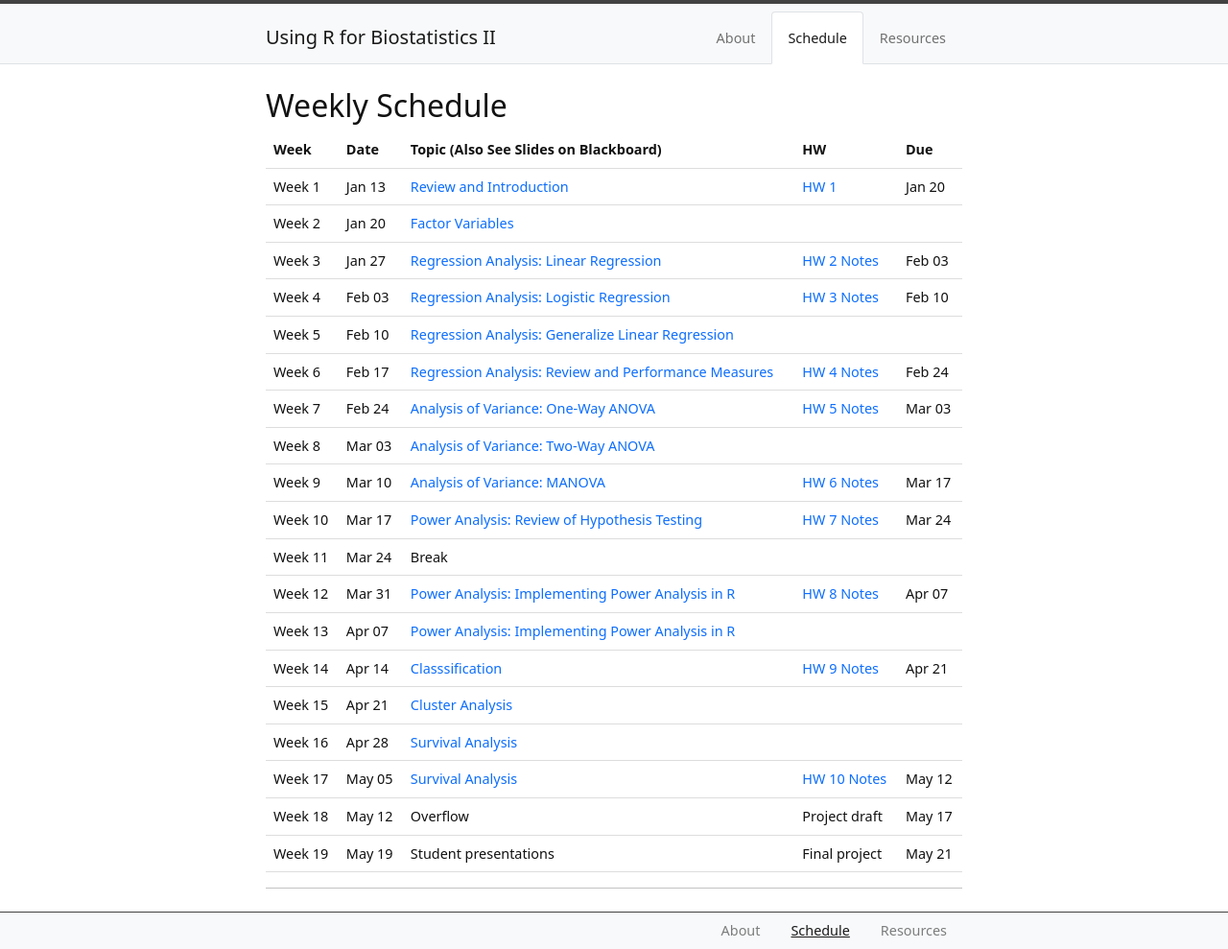
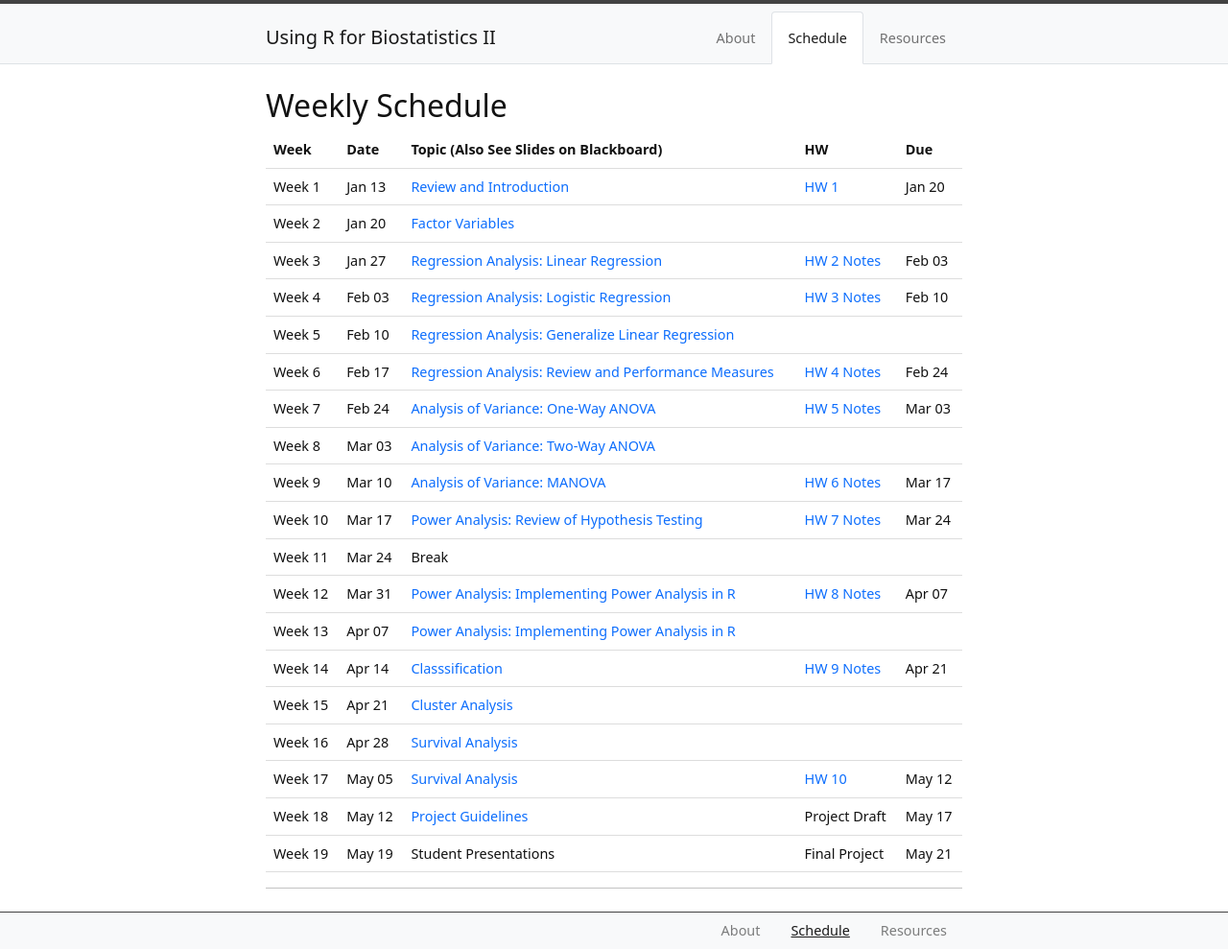
Before and after one commit to XiaoyuLiang/BIOE806-Spring2022, a Jekyll site: the page built from content/2-Schedule.md, in a window 1280 px wide. Shown: the whole page at 96% size. Built offline with Jekyll 4.4.1, drawn with Linux system fonts in a browser that asks for light colours.

Commit message:
Update 2-Schedule.md

```diff
--- a/content/2-Schedule.md
+++ b/content/2-Schedule.md
@@ -148,21 +148,21 @@ tr:hover {background-color: #D6EEEE;}
     <td>Week 17</td>
     <td>May 05</td>
     <td><a href="/BIOE806-Spring2022/Lecture/16-Survival-Analysis.html">Survival Analysis</a></td>
-    <td><a href="/BIOE806-Spring2022/HW/HW10.html">HW 10</a> <a href="/BIOE806-Spring2022/HW/HW10-Notes.html">Notes</a></td>
+    <td><a href="/BIOE806-Spring2022/HW/HW10.html">HW 10</a> </td>
     <td>May 12</td>
   </tr>
     <tr>
     <td>Week 18</td>
     <td>May 12</td>
-    <td>Overflow</td>
-    <td>Project draft</td>
+    <td><a href="/BIOE806-Spring2022/HW/HW11-Final-Project.html">Project Guidelines</a></td>
+    <td>Project Draft</td>
     <td>May 17</td>
   </tr>
     <tr>
     <td>Week 19</td>
     <td>May 19</td>
-    <td>Student presentations</td>
-    <td>Final project</td>
+    <td>Student Presentations</td>
+    <td>Final Project</td>
     <td>May 21</td>
   </tr>
 
```
